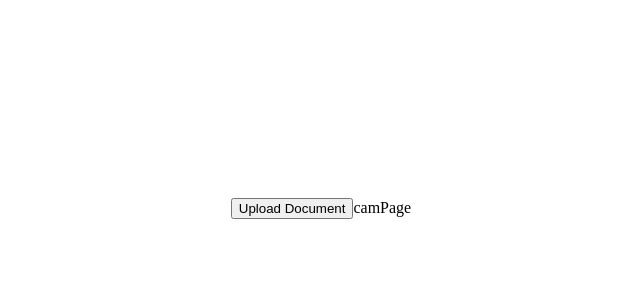
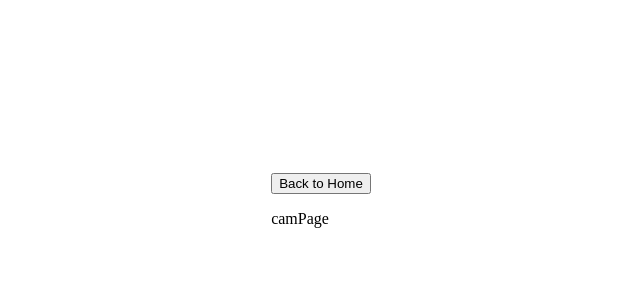
Before and after one commit to DevynKore/fireline, a React (Create React App) app in the folder frontend/: page / in a window 1280 px wide. Both pictures are taken after a click on the button "Upload Document". Shown: the top 300 px of the page, without its empty margins (319-959 px from the left). Built offline with nearby package versions, Linux system fonts and the light colour scheme.

Commit message:
Camera Page & Home Page

```diff
--- a/frontend/src/pages/HomePage.js
+++ b/frontend/src/pages/HomePage.js
@@ -16,12 +16,18 @@ function HomePage() {
         alignItems: 'center',      // vertical centering
         height: '50vh'            // full viewport height
       }}>
-        <nav>
+        {currentScreen === 'home' && (
+          <nav>
             <button onClick={() => navigateTo('cam')}>Upload Document</button>
-        </nav>
+          </nav>
+        )}
 
-        {currentScreen === 'cam' && <CameraUpload />}
-
+        {currentScreen === 'cam' && (
+          <div>
+            <button onClick={() => navigateTo('home')}>Back to Home</button>
+            <CameraUpload />
+          </div>
+        )}
       </div>
     );
 }
```
